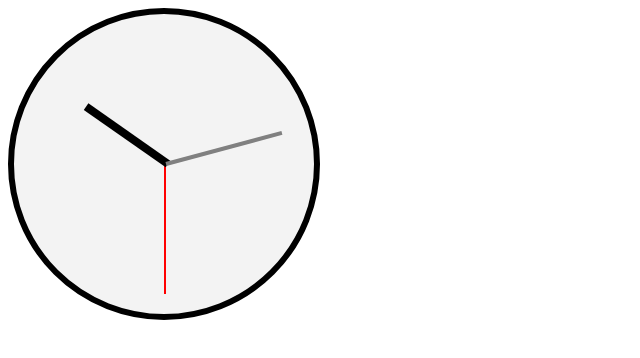
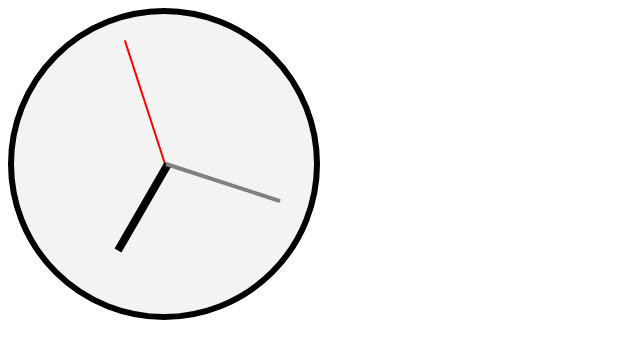
Before and after one commit to obeezie/TickingClock, a plain HTML site: page index.html in a window 1280 px wide. Shown: the whole page, without its empty margins (0-640 px from the left). Drawn offline with Linux system fonts and the light colour scheme.

Commit message:
working clock

```diff
--- a/script.js
+++ b/script.js
@@ -2,26 +2,30 @@ var currentSecond = new Date().getSeconds();
 var currentMinutes = new Date().getMinutes();
 var currentHours = new Date().getHours();
 
-console.log(currentSecond, currentMinutes, currentHours);
-
-// function getSecondsSinceStartOfDay() {
-//   return (
-//     new Date().getSeconds() +
-//     new Date().getMinutes() * 60 +
-//     new Date().getHours() * 3600
-//   );
-// }
-
-console.log(new Date().getMinutes());
+//Sets starting time
+var seconds = document.getElementById("seconds");
+var hour = document.getElementById("hour");
+var minutes = document.getElementById("minutes");
+var secondAngle = (currentSecond - 30) * 6;
+var hourAngle = (12 - 30) * 30;
+var minuteAngle = (currentMinutes - 30) * 6;
+seconds.style.setProperty("transform", `rotate(${secondAngle}deg)`);
+hour.style.setProperty("transform", `rotate(${hourAngle}deg)`);
+minutes.style.setProperty("transform", `rotate(${minuteAngle}deg)`);
 
 setInterval(function () {
   // var time = getSecondsSinceStartOfDay();
   var currentSecond = new Date().getSeconds();
   var currentMinutes = new Date().getMinutes();
   var currentHours = new Date().getHours();
-  var secondAngle = currentSecond * 360;
+  var secondAngle = (currentSecond - 30) * 6;
+  var hourAngle = (currentHours - 30) * 30;
+  var minuteAngle = (currentMinutes - 30) * 6;
   // console.log(currentSecond * 360);
   var seconds = document.getElementById("seconds");
   var hour = document.getElementById("hour");
   var minutes = document.getElementById("minutes");
+  seconds.style.setProperty("transform", `rotate(${secondAngle}deg)`);
+  hour.style.setProperty("transform", `rotate(${hourAngle}deg)`);
+  minutes.style.setProperty("transform", `rotate(${minuteAngle}deg)`);
 }, 1000);
--- a/style.css
+++ b/style.css
@@ -1,3 +1,9 @@
+:root {
+  --secondsDegree: 0;
+  --minutesDegree: 0;
+  --hoursDegree: 0;
+}
+
 #face {
   background-color: #f3f3f3;
   width: 300px;
@@ -20,6 +26,7 @@
   background-color: red;
   height: 130px;
   width: 2px;
+  transform: rotate(0deg);
 }
 
 #hour {
@@ -33,5 +40,5 @@
   background-color: grey;
   height: 120px;
   width: 4px;
-  transform: rotate(255deg);
+  transform: rotate(275deg);
 }
```
